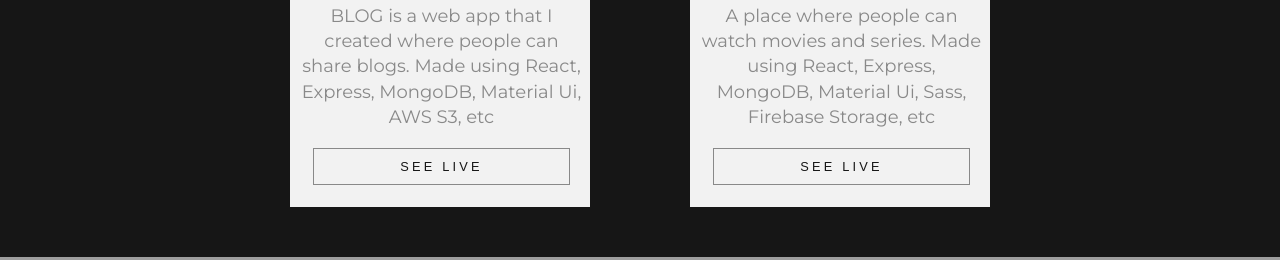
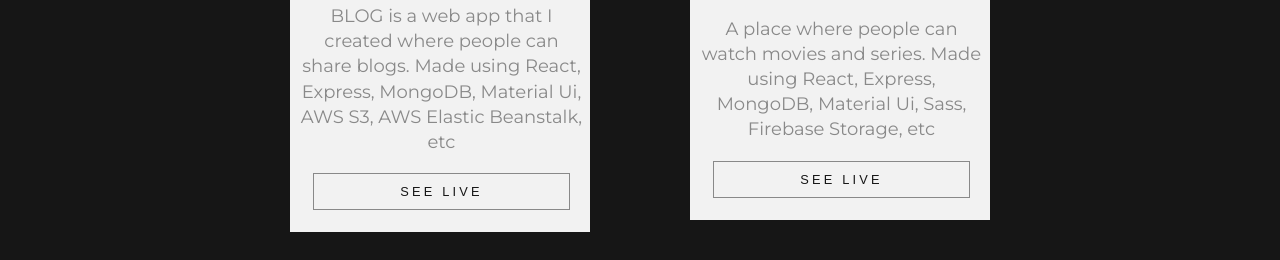
Before and after one commit to RamanChola/Portfolio1, a website: page index.html in a window 1280 px wide. Shown: the part 2371-2631 px from the top of the page. Drawn offline with nearby package versions, Linux system fonts and the light colour scheme; grey boxes are pictures that could not be loaded; a script that the page names is missing; a web font is replaced by a local one.

Commit message:
Changed the url of blog project

```diff
--- a/index.html
+++ b/index.html
@@ -178,9 +178,9 @@
               <div class="card-text">
                 <h2>BLOG</h2>
                 <p>
-                  BLOG is a web app that I created where people can share blogs. Made using React, Express, MongoDB, Material Ui, AWS S3, etc
+                  BLOG is a web app that I created where people can share blogs. Made using React, Express, MongoDB, Material Ui, AWS S3, AWS Elastic Beanstalk, etc
                 </p>
-                <a href="http://blog-by-raman-frontend.herokuapp.com/" class="card-button"> SEE LIVE </a>
+                <a href="https://angry-khorana-ee7dc6.netlify.app/" class="card-button"> SEE LIVE </a>
               </div>
 
             </div>
```
